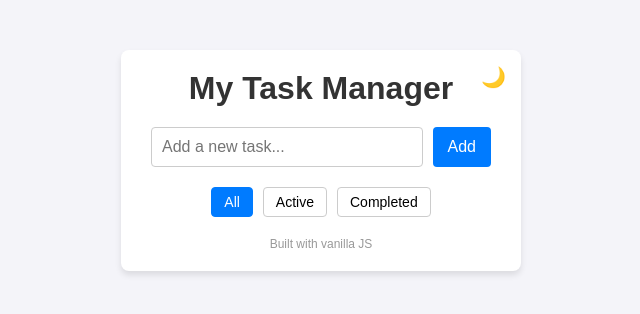
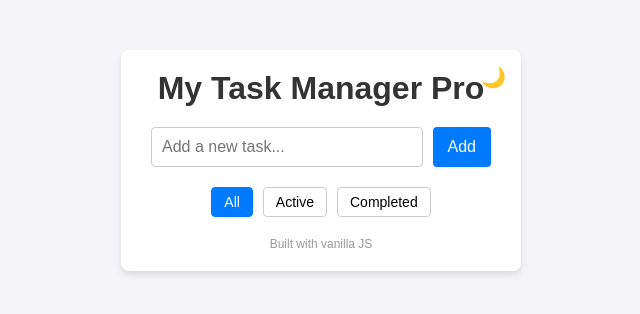
Before and after one commit to Osamsami/task-manager, a plain HTML site: page index.html in a window 1280 px wide. Shown: the whole page, without its empty margins (319-959 px from the left). Drawn offline with Linux system fonts and the light colour scheme.

Commit message:
docs: rename heading to Task Manager Pro

```diff
--- a/index.html
+++ b/index.html
@@ -11,7 +11,7 @@
 <body>
     <div class="container">
         <button id="themeToggle">🌙</button>
-        <h1>My Task Manager</h1>
+        <h1>My Task Manager Pro</h1>
         <div class="input-group">
             <input type="text" id="taskInput" placeholder="Add a new task...">
             <button id="addButton">Add</button>
```
